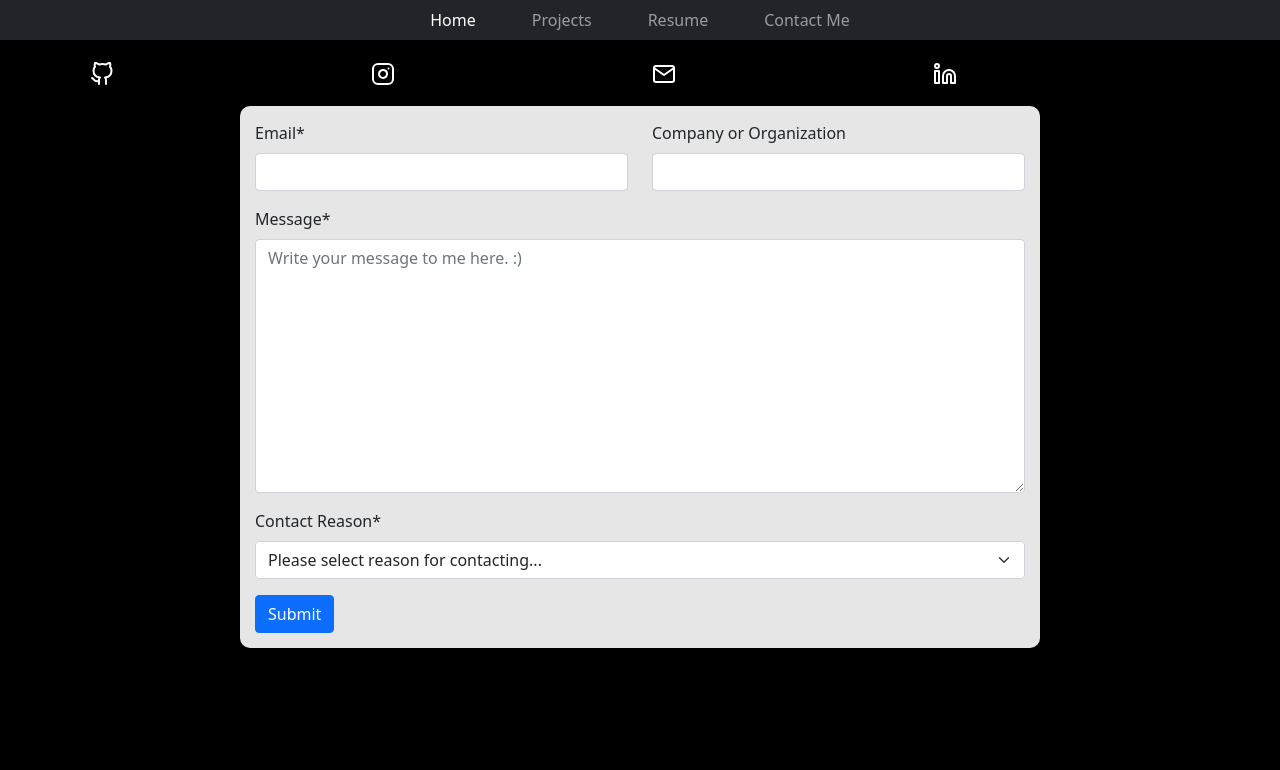
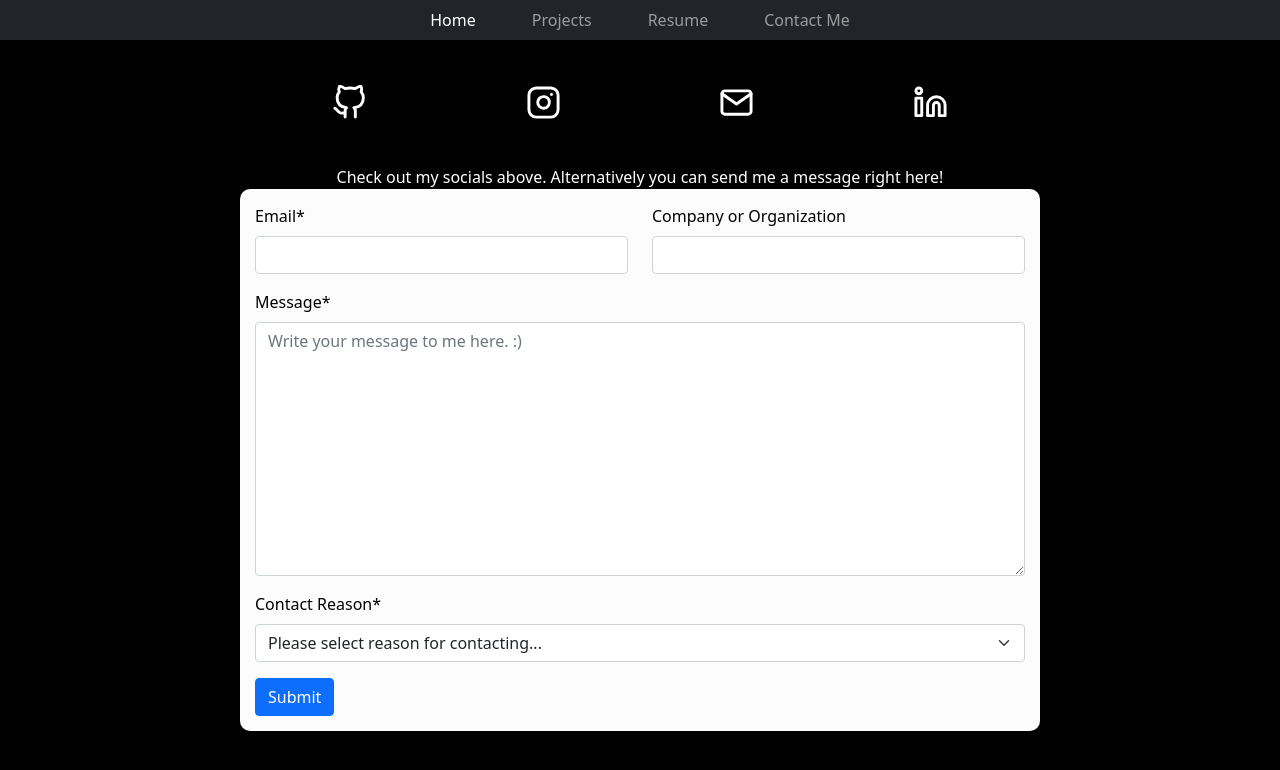
Before and after one commit to Prometheus1400/personal-web-app, a Django app: page /contact/ in a window 1280 px wide. Shown: the top 770 px of the page. Run offline with Django 4.2, Linux system fonts and the light colour scheme; some libraries are stand-ins or nearby versions.

Commit message:
added resume page and fixed icons for contact page

```diff
--- a/homepage/static/homepage/css/style.css
+++ b/homepage/static/homepage/css/style.css
@@ -1,14 +1,27 @@
 body {
   background-color: black;
+  color:white;
 }
 
 .navbar-nav > li{
     margin-left:20px;
     margin-right:20px;
-  }
+}
 
 .my-form {
   border-radius: 10px;
-  background-color: rgba(255, 255, 255, 0.9);
+  background-color: rgba(255, 255, 255, 0.99);
   padding:15px;
+  color:black;
+  max-width: 800px;
+  width: 95%;
 }
+
+.my-icon {
+  width: 25%;
+  max-width: 35px;
+}
+
+.my-icon:hover {
+    cursor: pointer;
+}
--- a/homepage/templates/homepage/contact.html
+++ b/homepage/templates/homepage/contact.html
@@ -5,24 +5,38 @@
 {% load crispy_forms_tags %}
 
 <div>
-    <div class="container" style="padding:20px;">
-        <div class="row">
-            <div class="col">
-                <img src="{% static 'homepage/icons/github.svg' %}"/>
+    <div class="container-xl" style="padding:25px; max-width:800px; margin-bottom:20px; margin-top:20px;">
+        <div class="row ">
+            <div class="col text-center">
+                <a href="https://www.google.com">
+                    <img src="{% static 'homepage/icons/github.svg' %}" class="my-icon"/>
+                </a>
             </div>
-            <div class="col">
-                <img src="{% static 'homepage/icons/instagram.svg' %}"/>
+            <div class="col text-center">
+                <a href="https://www.google.com">
+                    <img src="{% static 'homepage/icons/instagram.svg' %}" class="my-icon"/>
+                </a>
             </div>
-            <div class="col">
-                <img src="{% static 'homepage/icons/mail.svg' %}"/>
+            <div class="col text-center">
+                <a href="https://www.google.com">
+                    <img src="{% static 'homepage/icons/mail.svg' %}" class="my-icon"/>
+                </a>
             </div>
-            <div class="col">
-                <img src="{% static 'homepage/icons/linkedin.svg' %}"/>
+            <div class="col text-center ">
+                <a href="https://www.google.com">
+                    <img src="{% static 'homepage/icons/linkedin.svg' %}" class="my-icon"/>
+                </a>
             </div>
         </div>
     </div>
 
-    <div class="container my-form" style="max-width:800px;">
+    <div class="container-fluid">
+        <div class="row justify-content-center">
+            Check out my socials above. Alternatively you can send me a message right here!
+        </div>
+    </div>
+
+    <div class="container my-form" >
         <form action="/submit_contact/" method="post" class="contact-form" >
             {% csrf_token %}
             <div class="row">
```
Also changed, not shown: homepage/templates/homepage/resume.html (+19 -1 lines), homepage/static/homepage/resume.png (added), 3 other files.
